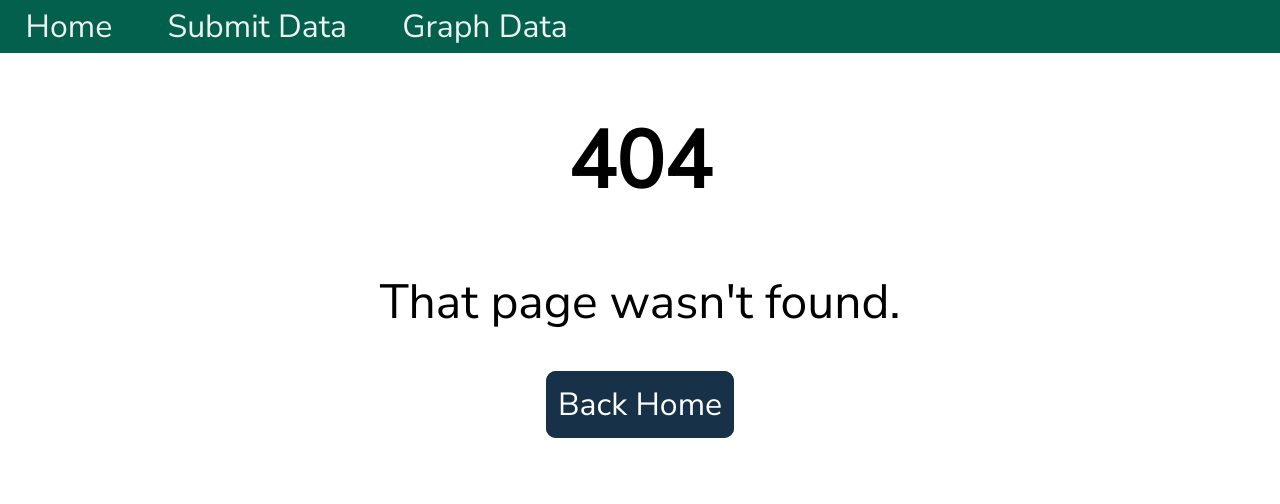
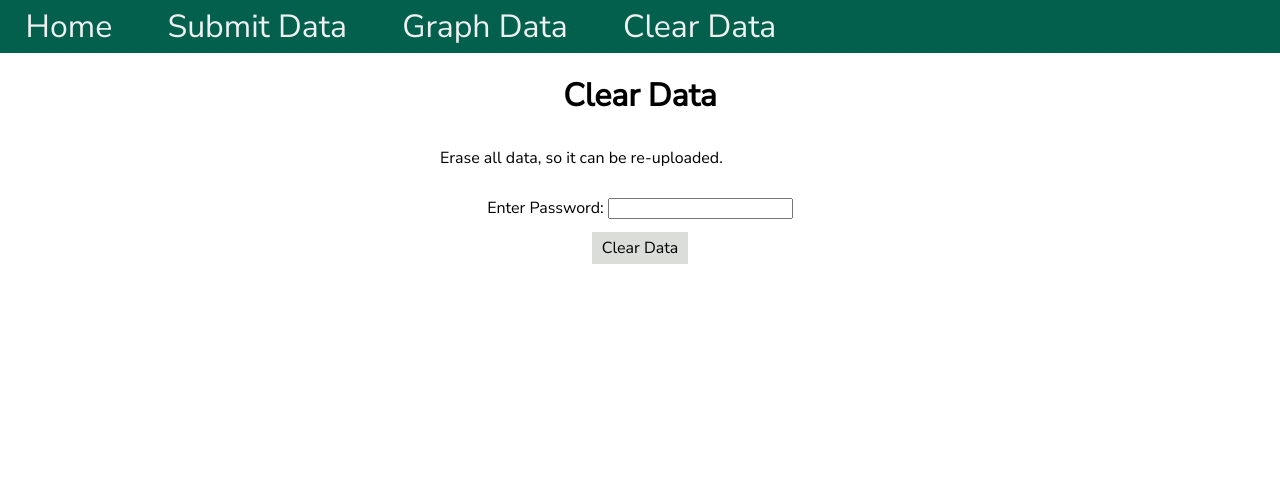
Before and after one commit to commarman/NCEA_graphgenerator, a Flask app: page /clear-data in a window 1280 px wide. Shown: the top 504 px of the page. Run offline with Flask 3, Linux system fonts and the light colour scheme; some libraries are stand-ins or nearby versions.

Commit message:
Delete Form and Password Protection

```diff
--- a/app/data_uploader.py
+++ b/app/data_uploader.py
@@ -84,3 +84,13 @@ def add_results(csv_file, db, models):
         db.session.add(bhs_result)
         db.session.add(comp_result)
     db.session.commit()
+
+
+def clear_results(db, models):
+    """Clear the results table."""
+
+    models.Result.query.delete()
+    models.Subject.query.delete()
+    models.Ethnicity.query.delete()
+    models.AcademicYear.query.delete()
+    db.session.commit()
--- a/app/forms.py
+++ b/app/forms.py
@@ -1,13 +1,19 @@
 from flask_wtf import FlaskForm
 from flask_wtf.file import FileField, FileRequired, FileAllowed, DataRequired
-from wtforms import SubmitField, SelectField
+from wtforms import SubmitField, SelectField, PasswordField
 
 
 class UploadForm(FlaskForm):
     """Form for uploading NZQA data."""
 
     nzqa = FileField(validators=[FileRequired(), FileAllowed(["csv"])])
+    password = PasswordField("Password", validators=[DataRequired()])
     submit = SubmitField("Upload")
+
+
+class DeleteForm(FlaskForm):
+    password = PasswordField("Password", validators=[DataRequired()])
+    submit = SubmitField("Clear Database")
 
 
 def create_filter_form(subjects, ethnicities):
--- a/app/routes.py
+++ b/app/routes.py
@@ -1,7 +1,8 @@
 from app import app
 from flask import render_template, redirect, url_for, json, flash
 from flask_sqlalchemy import SQLAlchemy
-from app.forms import UploadForm, create_filter_form
+from app.forms import UploadForm, create_filter_form, DeleteForm
+from werkzeug.security import generate_password_hash, check_password_hash
 import os
 import app.data_uploader as upload
 from app.utilities import generate_title
@@ -13,6 +14,7 @@ app.config['SQLALCHEMY_DATABASE_URI'] = "sqlite:///" + os.path.join(basedir, "re
 db.init_app(app)
 import app.models as models
 app.config.from_pyfile('config.py')
+HASHED_DATABASE_PASSWORD = "pbkdf2:sha256:260000$Hf0NEOHyI5TLiHdD$16df7450344156ac3744527e4fefddc5b9bc9d79610dbbfb8b1007abbe1d1f3a"
 
 
 def construct_filter_form():
@@ -67,18 +69,52 @@ def read_data():
     upload_form = UploadForm()
     if upload_form.validate_on_submit():
         file = upload_form.nzqa.data
+        password = upload_form.password.data
+        if not check_password_hash(HASHED_DATABASE_PASSWORD, password):
+            flash("Incorrect Password")
+            return redirect("/submit-nzqa")
         # Data is entered using 'data_uploader.py'.
-        lines = upload.read_csv(file)
-        # Add any new categories that appear in the data.
-        upload.add_categories(lines, db, models)
-        # Add the results.
-        upload.add_results(lines, db, models)
-        flash("Data succesfully Uploaded!")
-        return redirect("/nzqa-data")
+        try:
+            lines = upload.read_csv(file)
+            # Add any new categories that appear in the data.
+            upload.add_categories(lines, db, models)
+            # Add the results.
+            upload.add_results(lines, db, models)
+        except:
+            flash("Error: File is not formatted correctly.")
+            return redirect("/submit-nzqa")
+        else:
+            flash("Data succesfully Uploaded!")
+            return redirect("/nzqa-data")
     else:
         flash("Error: Must be a .csv file.")
         return redirect("/submit-nzqa")
 
+
+
+@app.route("/clear-data", methods=["GET"])
+def clear_data():
+    """Render the data clearing page."""
+    delete_form = DeleteForm()
+    return render_template("clear-data.html", form=delete_form, page="data_clear")
+
+
+@app.route("/delete-data", methods=["POST"])
+def delete_data():
+    """Clear the database if the form is correct."""
+    delete_form = DeleteForm()
+    if delete_form.validate_on_submit():
+        password = delete_form.password.data
+        if not check_password_hash(HASHED_DATABASE_PASSWORD, password):
+            flash("Incorrect Password")
+            return redirect("/clear-data")
+
+        upload.clear_results(db, models)
+        flash("Database succesfully cleared.")
+        return redirect("/submit-nzqa")
+    else:
+        flash("An unexpected error occured.")
+        return redirect("/clear-data")
 
 def render_graph(graph, additional_information):
     """Render the graph display page with a graph."""
--- a/app/static/css/style.css
+++ b/app/static/css/style.css
@@ -53,7 +53,7 @@ header {
     text-align: center;
     text-decoration: none;
     padding: 0px max(10px, 2vw);
-    font-size: min(5vw, 2rem);
+    font-size: min(3vw, 2rem);
 }
 
 .navbutton:hover {
@@ -174,6 +174,10 @@ h1, h2 {
     width: fit-content;
     font-family: 'Nunito Sans', sans-serif;
     align-self: center;
+}
+
+.password-field {
+    margin-bottom: 1em;
 }
 
 .form-button:hover {
--- /dev/null
+++ b/app/templates/clear-data.html
@@ -0,0 +1,29 @@
+{% extends "layout.html" %}
+{% block content %}
+<div class="info-box">
+    <h1>Clear Data</h1>
+    <p class="info-text">Erase all data, so it can be re-uploaded.</p>
+<div class="centre-form">
+    <form action="/delete-data" method="post" class="centre-form">
+        <div>
+            <label for="Password">Enter Password: </label>
+            {{form.password(class="password-field")}}
+        </div>
+        <label for="submit-button" class="form-button" id="submit-label">Clear Data</label>
+        {{form.submit(class="hidden", id="submit-button")}}
+        {{form.csrf_token}}
+    </form>
+</div>
+</div>
+{% with messages = get_flashed_messages() %}
+    {% if messages|length > 0 %}
+        <dialog open class="flash-dialog">
+            {% for message in messages %}
+                <p>{{message}}</p>
+            {% endfor %}
+            <button onclick="this.parentElement.close()">Close</button>
+        </dialog>
+    {% endif %}
+{% endwith %}
+
+{% endblock %}
--- a/app/templates/nav.html
+++ b/app/templates/nav.html
@@ -6,4 +6,5 @@
         <a class="navbutton" href="/submit-nzqa" id="submit">Submit Data</a>
     </li>
     <li class="navitem"><a class="navbutton" href="/nzqa-data" id="graph">Graph Data</a></li>
+    <li class="navitem"><a class="navbutton" href="/clear-data" id="data_clear">Clear Data</a></li>
 </ul>
--- a/app/templates/upload.html
+++ b/app/templates/upload.html
@@ -10,10 +10,14 @@
         </ul>
         <p>Please note: Uploading data can take up to 30 seconds.</p>
     <div class="centre-form">
-        <form action="/read-data" method="post" enctype="multipart/form-data">
+        <form action="/read-data" method="post" enctype="multipart/form-data" class="centre-form">
             <label for="csvfile" class="form-button">Select CSV file</label>
             {{form.nzqa(id="csvfile", class="hidden", accept=".csv", onchange="displayFilename(this)")}}
             <p id="filename-display"></p>
+            <div>
+                <label for="Password">Enter Password: </label>
+                {{form.password(class="password-field")}}
+            </div>
             <label for="submit-button" class="form-button" id="submit-label" style="visibility:hidden;">Upload</label>
             {{form.submit(class="hidden", id="submit-button")}}
             {{form.csrf_token}}
```
Also changed, not shown: app/results.db.
